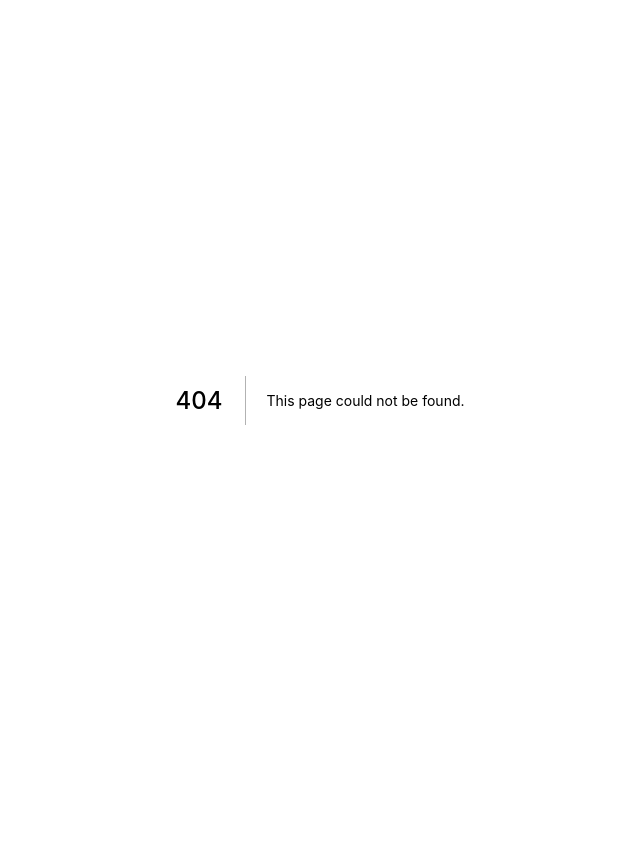
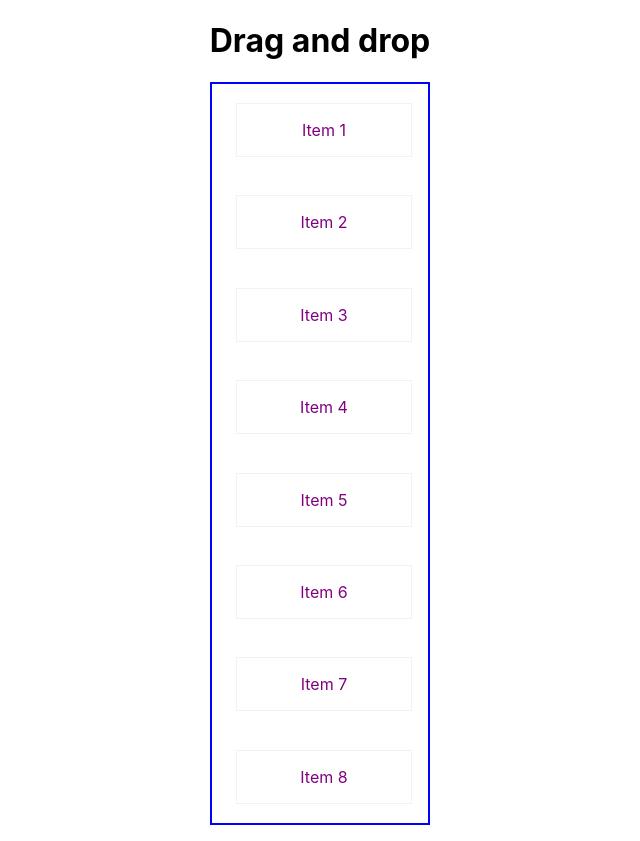
Before and after one commit to Junfengou/Drag-n-drop, a Next.js app: page /dragndrop_1 in a window 1280 px wide. Before the commit this address had no page. Shown: the whole page, without its empty margins (320-960 px from the left). Before the commit the page ends 800 px from the top, so only its background shows below. Built offline with nearby package versions, Linux system fonts and the light colour scheme.

Commit message:
First commit

```diff
--- /dev/null
+++ b/assets/dummy.js
@@ -0,0 +1,34 @@
+export const dummyData = [
+    {
+        Id: 'Item 1',
+        Name: 'Item 1'
+    },
+    {
+        Id: 'Item 2',
+        Name: 'Item 2'
+    },
+    {
+        Id: 'Item 3',
+        Name: 'Item 3'
+    },
+    {
+        Id: 'Item 4',
+        Name: 'Item 4'
+    },
+    {
+        Id: 'Item 5',
+        Name: 'Item 5'
+    },
+    {
+        Id: 'Item 6',
+        Name: 'Item 6'
+    },
+    {
+        Id: 'Item 7',
+        Name: 'Item 7'
+    },
+    {
+        Id: 'Item 8',
+        Name: 'Item 8'
+    },
+]
--- /dev/null
+++ b/components/DragnDrop.js
@@ -0,0 +1,83 @@
+import React, { useState } from 'react'
+import { DragDropContext, Droppable, Draggable } from "react-beautiful-dnd";
+import styled from 'styled-components'
+import { dummyData } from '../assets/dummy';
+
+function DragnDrop() {
+const [items, setItems] = useState(dummyData)
+
+function handleOnDragEnd(result) {
+    if (!result.destination) return;
+
+    const ItemArr = Array.from(items);
+    const [reorderedItem] = ItemArr.splice(result.source.index, 1);
+    ItemArr.splice(result.destination.index, 0, reorderedItem);
+
+    setItems(ItemArr);
+}
+return(
+    <Wrapper>
+      <header>
+        <h1>Drag and drop</h1>
+        <DragDropContext onDragEnd={handleOnDragEnd} >
+          <Droppable droppableId="items" style={cardStyle.container}>
+            {(provided) => (
+              <Ul {...provided.droppableProps} ref={provided.innerRef}>
+                {items.map(({Id, Name}, index) => {
+                  return (
+                    <Draggable key={Id} draggableId={Id} index={index} style={cardStyle.container}>
+                      {(provided) => (
+                        <li ref={provided.innerRef} {...provided.draggableProps} {...provided.dragHandleProps} >
+                          <p style={cardStyle.container}>
+                            { Name }
+                          </p>
+                        </li>
+                      )}
+                    </Draggable>
+                  );
+                })}
+              </Ul>
+            )}
+          </Droppable>
+        </DragDropContext>
+      </header>
+    </Wrapper>
+)
+}
+
+export default DragnDrop
+
+
+const Wrapper = styled.div`
+    width: 100%;
+    display: flex;
+    justify-content: center;
+    align-items: center;
+`
+
+const Ul = styled.ul`
+    border: solid 2px blue;
+    width: 100%;
+    display: flex;
+    justify-content: center;
+    align-items: center;
+    flex-direction: column;
+
+    li {
+        /* border: solid 2px red; */
+        list-style-type: none;
+        width: 100%;
+        text-align: center;
+        margin-bottom: 0.2rem;
+        margin-top: 0.2rem;
+        margin-right: 2rem;
+    }
+`
+
+const cardStyle = {
+    container: {
+        border: '1px solid rgba(0, 0, 0, 0.05)',
+        padding: '1rem',
+        color: 'purple'
+    }
+}
--- a/next.config.js
+++ b/next.config.js
@@ -1,6 +1,13 @@
 /** @type {import('next').NextConfig} */
 const nextConfig = {
   reactStrictMode: true,
+
 }
-
-module.exports = nextConfig
+// https://nextjs.org/docs/advanced-features/compiler
+module.exports = {
+  compiler: {
+    // ssr and displayName are configured by default
+    styledComponents: true,
+  },
+  nextConfig
+}
--- a/package.json
+++ b/package.json
@@ -11,7 +11,10 @@
   "dependencies": {
     "next": "12.1.6",
     "react": "18.1.0",
-    "react-dom": "18.1.0"
+    "react-beautiful-dnd": "^13.1.0",
+    "react-dom": "18.1.0",
+    "react-dropzone": "^14.2.0",
+    "styled-components": "^5.3.5"
   },
   "devDependencies": {
     "eslint": "8.14.0",
--- a/pages/api/hello.js
+++ /dev/null
@@ -1,5 +0,0 @@
-// Next.js API route support: https://nextjs.org/docs/api-routes/introduction
-
-export default function handler(req, res) {
-  res.status(200).json({ name: 'John Doe' })
-}
--- /dev/null
+++ b/pages/dragndrop_1.js
@@ -0,0 +1,21 @@
+import React from 'react'
+import dynamic from "next/dynamic";
+
+// https://github.com/atlassian/react-beautiful-dnd/issues/1756
+// saurabhburade's comment
+const Draggable = dynamic(import('../components/DragnDrop'));
+function about() {
+  const [winReady, setwinReady] = React.useState(false);
+
+  React.useEffect(() => {
+      setwinReady(true);
+  }, []);
+
+  return (
+    <div>
+      {winReady ? <Draggable /> : null}
+    </div>
+  )
+}
+
+export default about
```
Also changed, not shown: pages/index.js (+26 -44 lines), 1 other file (tests, documents, lock files or other folders).
